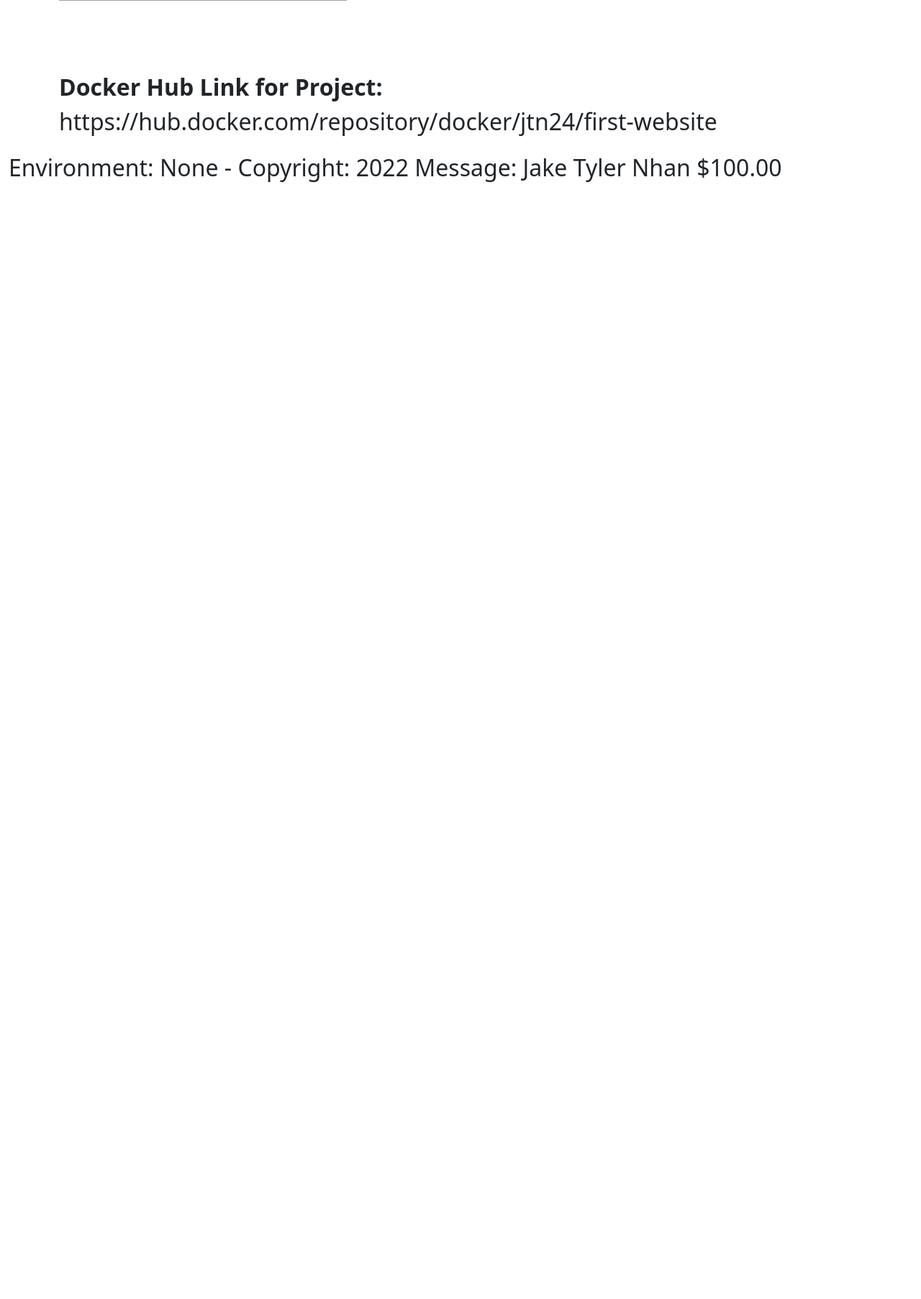
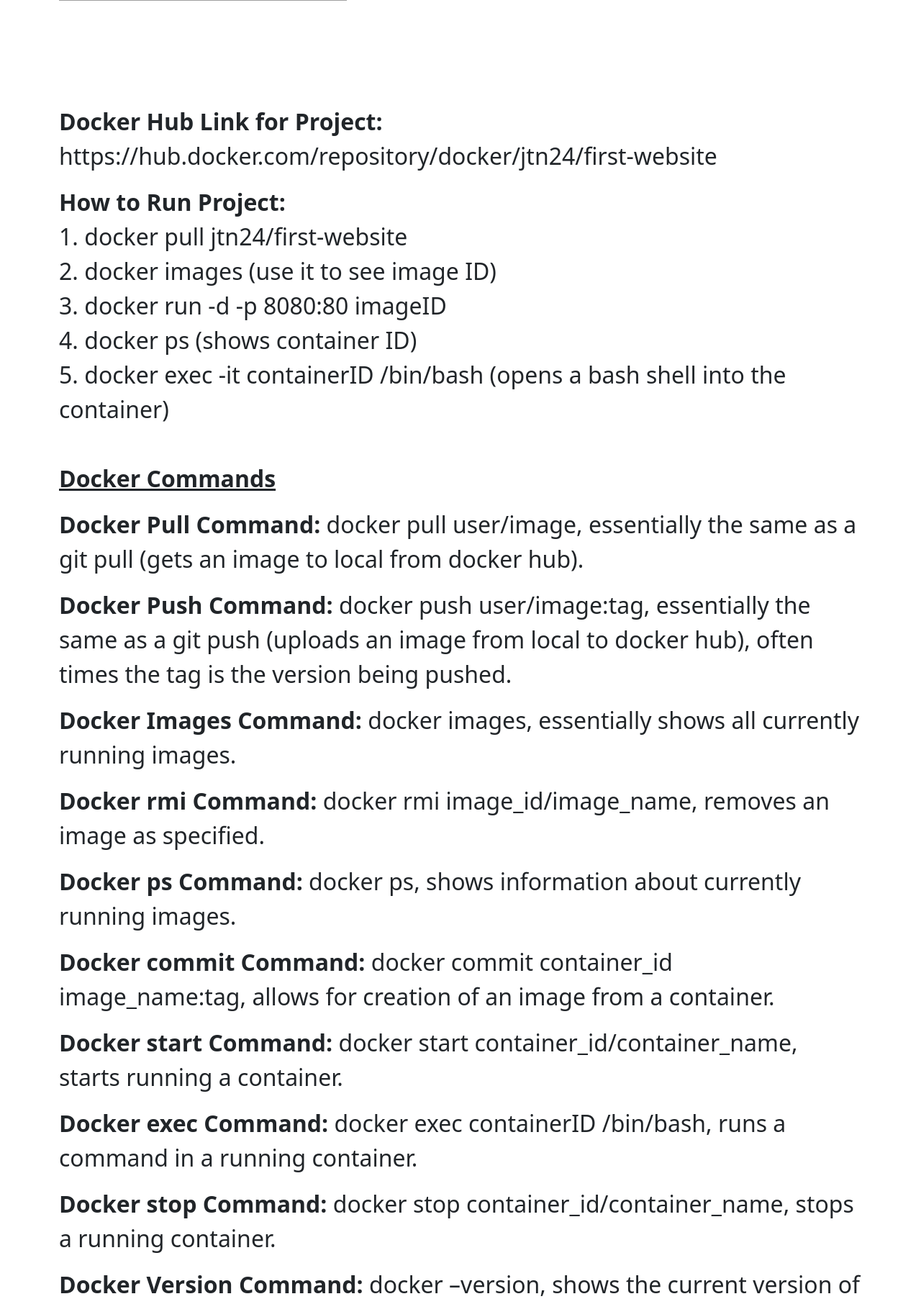
Before and after one commit to jtn24-NJIT/CalculatorTest, a Flask app: page /Docker in a window 1280 px wide. Shown: the part 1959-3764 px from the top of the page at 72% size. Before the commit the page ends 2212 px from the top, so only its background shows below. Run offline with Flask 2, Linux system fonts and the light colour scheme; grey boxes are pictures that could not be loaded.

Commit message:
Added instructions & commands.

```diff
--- a/app/simple_pages/templates/Docker.html
+++ b/app/simple_pages/templates/Docker.html
@@ -18,7 +18,37 @@
     docker image is like a snapshot of a docker container... but they are also immutable, making it so new software or configuration
     does not change the image.</p>
     <img src="https://docs.microsoft.com/en-us/dotnet/architecture/microservices/container-docker-introduction/media/docker-containers-images-registries/taxonomy-of-docker-terms-and-concepts.png", alt="Docker Image Diagram"/>
-    <br><br><br>
-     <strong>Docker Hub Link for Project: </strong> https://hub.docker.com/repository/docker/jtn24/first-website </p>
+    <br><br><br> <br>
+
+    <strong>Docker Hub Link for Project: </strong> https://hub.docker.com/repository/docker/jtn24/first-website </p>
+    <strong>How to Run Project: </strong> <br>
+    1. docker pull jtn24/first-website <br>
+    2. docker images (use it to see image ID) <br>
+    3. docker run -d -p 8080:80 imageID <br>
+    4. docker ps (shows container ID) <br>
+    5. docker exec -it containerID /bin/bash (opens a bash shell into the container) <br><br>
+
+    <strong> <u> Docker Commands </u></strong> </p>
+
+    <strong>Docker Pull Command: </strong> docker pull user/image, essentially the same as a git pull (gets an image to local from docker hub). </p>
+
+    <strong>Docker Push Command: </strong> docker push user/image:tag, essentially the same as a git push (uploads an image from local to docker hub),
+    often times the tag is the version being pushed.</p>
+
+    <strong>Docker Images Command: </strong> docker images, essentially shows all currently running images. </p>
+
+    <strong>Docker rmi Command: </strong> docker rmi image_id/image_name, removes an image as specified. </p>
+
+    <strong>Docker ps Command: </strong> docker ps, shows information about currently running images. </p>
+
+    <strong>Docker commit Command: </strong> docker commit container_id image_name:tag, allows for creation of an image from a container. </p>
+
+    <strong>Docker start Command: </strong> docker start container_id/container_name, starts running a container. </p>
+
+    <strong>Docker exec Command: </strong> docker exec containerID /bin/bash, runs a command in a running container. </p>
+
+    <strong>Docker stop Command: </strong> docker stop container_id/container_name, stops a running container. </p>
+
+    <strong>Docker Version Command: </strong> docker –version, shows the current version of docker that's installed. </p>
 
 {% endblock %}
```
